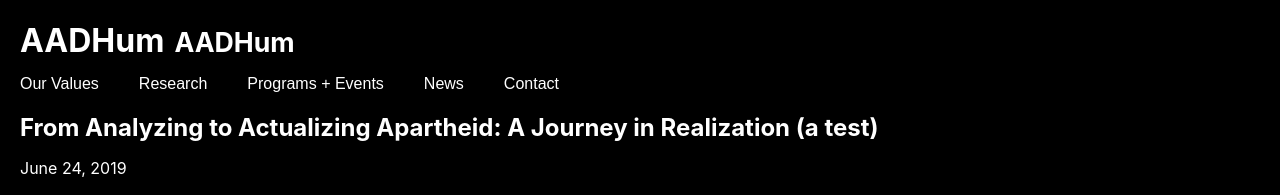
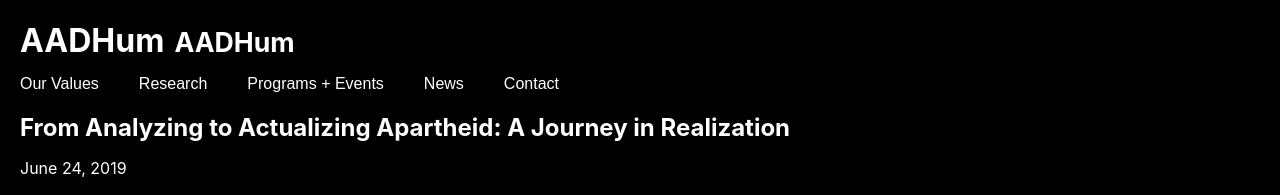
Before and after one commit to umd-mith/aadhum, a Gatsby site: page /2019/06/2019-06-24-cheers-analyzing-to-actualizing/ in a window 1280 px wide. Shown: the top 195 px of the page. Built offline with nearby package versions, Linux system fonts and the light colour scheme; Gatsby itself is replaced by a stand-in of ours.

Commit message:
Update Posts “2019-06-24-cheers-analyzing-to-actualizing”

```diff
--- a/src/posts/2019-06-24-cheers-analyzing-to-actualizing.md
+++ b/src/posts/2019-06-24-cheers-analyzing-to-actualizing.md
@@ -1,5 +1,5 @@
 ---
-title: 'From Analyzing to Actualizing Apartheid: A Journey in Realization (a test)'
+title: 'From Analyzing to Actualizing Apartheid: A Journey in Realization'
 date: '2019-06-24'
 description: Test
 tags:
```
